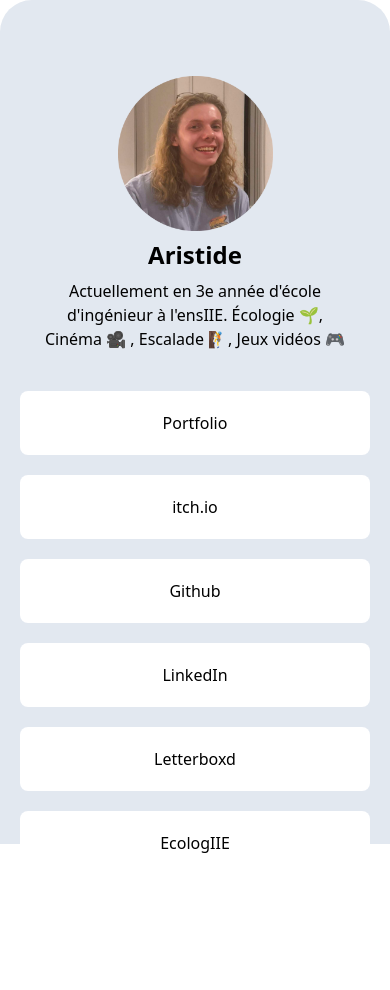
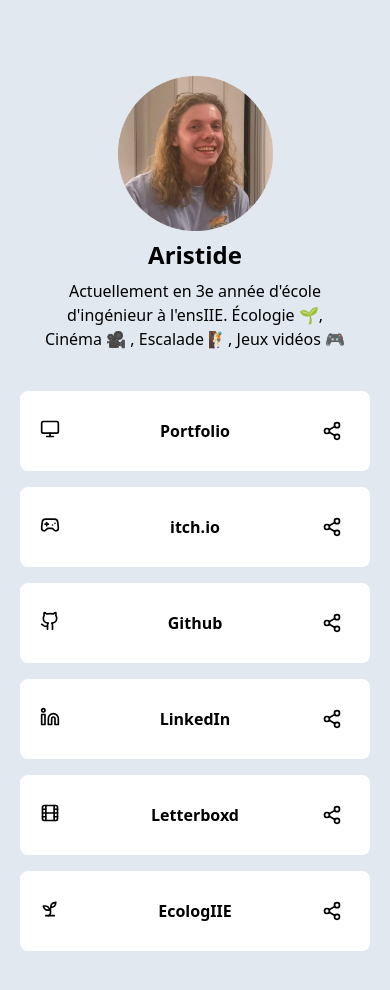
Before and after one commit to AristideExe/aristide-proriol-v2, a React (Vite) app: page /links in a window 390 px wide. Shown: the top 990 px of the page. Before the commit the page ends 875 px from the top, so only its background shows below. Built offline with nearby package versions, Linux system fonts and the light colour scheme.

Commit message:
feat: add share button on links

```diff
--- a/package.json
+++ b/package.json
@@ -21,6 +21,7 @@
     "@tanstack/react-router-devtools": "1.167.2",
     "react": "^19.2.0",
     "react-dom": "^19.2.0",
+    "react-toastify": "^11.2.0",
     "tailwindcss": "^4.1.18"
   },
   "devDependencies": {
--- /dev/null
+++ b/src/components/Icons/Icon.tsx
@@ -0,0 +1,95 @@
+import type {ReactNode, SVGProps} from "react";
+
+const icons = {
+    link: (
+        <>
+            <path d="M10 13a5 5 0 0 0 7.54.54l3-3a5 5 0 0 0-7.07-7.07l-1.72 1.71" />
+            <path d="M14 11a5 5 0 0 0-7.54-.54l-3 3a5 5 0 0 0 7.07 7.07l1.71-1.71" />
+        </>
+    ),
+    computer: (
+        <>
+            <rect x="2" y="3" width="20" height="14" rx="2" />
+            <path d="M8 21h8" />
+            <path d="M12 17v4" />
+        </>
+    ),
+    gamepad: (
+        <>
+            <path d="M6 11h4" />
+            <path d="M8 9v4" />
+            <path d="M15 12h.01" />
+            <path d="M18 10h.01" />
+            <path d="M17.32 5H6.68a4 4 0 0 0-3.978 3.59c-.006.052-.01.101-.017.152C2.604 9.416 2 14.456 2 16a3 3 0 0 0 3 3c1 0 1.5-.5 2-1l1.414-1.414A2 2 0 0 1 9.828 16h4.344a2 2 0 0 1 1.414.586L17 18c.5.5 1 1 2 1a3 3 0 0 0 3-3c0-1.545-.604-6.584-.685-7.258-.007-.05-.011-.1-.017-.151A4 4 0 0 0 17.32 5z" />
+        </>
+    ),
+    github: (
+        <>
+            <path d="M15 22v-4a4.8 4.8 0 0 0-1-3.5c3 0 6-2 6-5.5.08-1.25-.27-2.48-1-3.5.28-1.15.28-2.35 0-3.5 0 0-1 0-3 1.5-2.64-.5-5.36-.5-8 0C6 2 5 2 5 2c-.3 1.15-.3 2.35 0 3.5A5.403 5.403 0 0 0 4 9c0 3.5 3 5.5 6 5.5-.39.49-.68 1.05-.85 1.65-.17.6-.22 1.23-.15 1.85v4" />
+            <path d="M9 18c-4.51 2-5-2-7-2" />
+        </>
+    ),
+    linkedin: (
+        <>
+            <path d="M16 8a6 6 0 0 1 6 6v7h-4v-7a2 2 0 0 0-2-2 2 2 0 0 0-2 2v7h-4v-7a6 6 0 0 1 6-6z" />
+            <rect x="2" y="9" width="4" height="12" />
+            <circle cx="4" cy="4" r="2" />
+        </>
+    ),
+    film: (
+        <>
+            <rect x="3" y="3" width="18" height="18" rx="2" />
+            <path d="M7 3v18" />
+            <path d="M17 3v18" />
+            <path d="M3 12h18" />
+            <path d="M3 7.5h4" />
+            <path d="M3 16.5h4" />
+            <path d="M17 7.5h4" />
+            <path d="M17 16.5h4" />
+        </>
+    ),
+    plant: (
+        <>
+            <path d="M7 20h10" />
+            <path d="M10 20c5.5-2.5.8-6.4 3-10" />
+            <path d="M9.5 9.4c1.1.8 1.8 2.2 2.3 3.7-2 .4-3.5.4-4.8-.3-1.2-.6-2.3-1.9-3-4.2 2.8-.5 4.4 0 5.5.8z" />
+            <path d="M14.1 6a7 7 0 0 0-1.1 4c1.9-.1 3.3-.6 4.3-1.4 1-1 1.6-2.3 1.7-4.6-2.7.1-4 1-4.9 2z" />
+        </>
+    ),
+    share: (
+        <>
+            <circle cx="18" cy="5" r="3" />
+            <circle cx="6" cy="12" r="3" />
+            <circle cx="18" cy="19" r="3" />
+            <path d="m8.59 13.51 6.83 3.98" />
+            <path d="m15.41 6.51-6.82 3.98" />
+        </>
+    ),
+} satisfies Record<string, ReactNode>;
+
+export type IconName = keyof typeof icons;
+
+type IconProps = SVGProps<SVGSVGElement> & {
+    name: IconName;
+};
+
+export function Icon({name, ...props}: IconProps) {
+    return (
+        <svg
+            xmlns="http://www.w3.org/2000/svg"
+            viewBox="0 0 24 24"
+            width="1em"
+            height="1em"
+            fill="none"
+            stroke="currentColor"
+            strokeWidth={2}
+            strokeLinecap="round"
+            strokeLinejoin="round"
+            aria-hidden="true"
+            focusable="false"
+            {...props}
+        >
+            {icons[name]}
+        </svg>
+    );
+}
--- a/src/components/Icons/LinkIcon.tsx
+++ /dev/null
@@ -1,23 +0,0 @@
-import type {SVGProps} from "react";
-
-export function LinkIcon(props: SVGProps<SVGSVGElement>) {
-    return (
-        <svg
-            xmlns="http://www.w3.org/2000/svg"
-            viewBox="0 0 24 24"
-            width="1em"
-            height="1em"
-            fill="none"
-            stroke="currentColor"
-            strokeWidth={2}
-            strokeLinecap="round"
-            strokeLinejoin="round"
-            aria-hidden="true"
-            focusable="false"
-            {...props}
-        >
-            <path d="M10 13a5 5 0 0 0 7.54.54l3-3a5 5 0 0 0-7.07-7.07l-1.72 1.71" />
-            <path d="M14 11a5 5 0 0 0-7.54-.54l-3 3a5 5 0 0 0 7.07 7.07l1.71-1.71" />
-        </svg>
-    );
-}
--- a/src/components/Links/ExternalLink.tsx
+++ b/src/components/Links/ExternalLink.tsx
@@ -2,7 +2,7 @@ import * as React from "react";
 
 export function ExternalLink({children} : {children: React.ReactNode}){
     return (
-        <div className="bg-white text-center p-5 hover:bg-slate-400 transition-all duration-300 rounded-lg">
+        <div className="relative flex items-center justify-center bg-white text-center px-5 hover:bg-slate-300 transition-all duration-300 rounded-lg font-bold">
             {children}
         </div>
     )
--- /dev/null
+++ b/src/components/Share/Share.tsx
@@ -0,0 +1,16 @@
+import {Icon} from "#/components/Icons/Icon.tsx";
+import {toast} from "react-toastify";
+
+export function Share({link} : {link: string}){
+    return (
+        <button
+            className="absolute right-5 shrink-0 text-xl hover:bg-slate-400 p-2 rounded-full cursor-pointer transition-all duration-300"
+            onClick={() => {
+                toast("Copied link to " + link);
+                navigator.clipboard.writeText(link);
+            }}
+        >
+            <Icon name="share" />
+        </button>
+    )
+}
--- a/src/components/Titles/LinkToProject.tsx
+++ b/src/components/Titles/LinkToProject.tsx
@@ -1,4 +1,4 @@
-import {LinkIcon} from "#/components/Icons/LinkIcon.tsx";
+import {Icon} from "#/components/Icons/Icon.tsx";
 
 export function LinkToProject({link} : {link: string}) {
     return <a
@@ -7,7 +7,7 @@ export function LinkToProject({link} : {link: string}) {
         rel="noopener noreferrer"
         className="inline-flex items-center gap-1 text-sm bg-(--color-primary) w-fit text-(--background-color) hover:underline p-1"
     >
-        <LinkIcon className="shrink-0" />
+        <Icon name="link" className="shrink-0" />
         Link to project
     </a>
 }
--- a/src/routes/__root.tsx
+++ b/src/routes/__root.tsx
@@ -1,12 +1,23 @@
 import { Outlet, createRootRoute, } from '@tanstack/react-router'
-import {Header} from "#/components/Header/Header.tsx";
-import {Footer} from "#/components/Footer/Footer.tsx";
 import '../styles.css'
+import {ToastContainer} from "react-toastify";
 
 export const Route = createRootRoute({
   component: RootComponent,
 })
 
 function RootComponent() {
-  return <Outlet />
+  return (
+      <>
+        <Outlet />
+        <ToastContainer
+            position="top-right"
+            autoClose={5000}
+            hideProgressBar
+            newestOnTop
+            closeOnClick
+            theme="light"
+        />
+      </>
+  )
 }
--- a/src/routes/links/route.tsx
+++ b/src/routes/links/route.tsx
@@ -1,6 +1,8 @@
 import {createFileRoute, Link} from '@tanstack/react-router'
 import {ExternalLink} from "#/components/Links/ExternalLink.tsx";
 import Profile from '#/images/Profile.png';
+import {Icon} from "#/components/Icons/Icon.tsx";
+import {Share} from "#/components/Share/Share.tsx";
 
 export const Route = createFileRoute('/links')({
   component: LinksComponent,
@@ -8,43 +10,57 @@ export const Route = createFileRoute('/links')({
 
 function LinksComponent() {
   return (
-      <div className="md:w-1/3 bg-slate-200 h-screen m-auto md:mt-10 flex flex-col align-items-center md:p-16 px-5 py-14 rounded-t-4xl gap-5">
-        <div className="p-5 flex flex-col justify-center items-center text-center gap-2">
-            <img src={Profile} className="md:w-1/3 w-1/2"/>
-            <h1 className="text-2xl font-bold">Aristide</h1>
-            <p>Actuellement en 3e année d'école d'ingénieur à l'ensIIE. Écologie 🌱, Cinéma 🎥 , Escalade 🧗, Jeux vidéos 🎮</p>
-        </div>
-          <div className="flex flex-col gap-5">
-              <Link to={"/"} target="_blank">
+      <div className="bg-gray-500 md:pt-10">
+          <div className="md:w-1/3 min-h-screen bg-slate-200 mx-auto flex flex-col align-items-center px-5 py-14 md:rounded-t-4xl gap-5 shadow">
+              <div className="p-5 flex flex-col justify-center items-center text-center gap-2">
+                  <img src={Profile} className="md:w-1/3 w-1/2"/>
+                  <h1 className="text-2xl font-bold">Aristide</h1>
+                  <p>Actuellement en 3e année d'école d'ingénieur à l'ensIIE. Écologie 🌱, Cinéma 🎥 , Escalade 🧗, Jeux vidéos 🎮</p>
+              </div>
+              <div className="flex flex-col gap-4">
                   <ExternalLink>
-                      <p>Portfolio</p>
+                      <Link to={"/"} target="_blank" className="w-full h-full py-7">
+                          <Icon name="computer" className="absolute left-5 shrink-0 text-xl" />
+                          <p>Portfolio</p>
+                      </Link>
+                      <Share link="https://aristideproriol.com" />
                   </ExternalLink>
-              </Link>
-              <a href="https://aristideexe.itch.io/" target="_blank">
                   <ExternalLink>
-                      <p>itch.io</p>
+                      <a href="https://aristideexe.itch.io/" target="_blank" className="w-full h-full py-7">
+                          <Icon name="gamepad" className="absolute left-5 shrink-0 text-xl" />
+                          <p>itch.io</p>
+                      </a>
+                      <Share link="https://aristideexe.itch.io/" />
                   </ExternalLink>
-              </a>
-              <a href="https://github.com/AristideExe/" target="_blank">
                   <ExternalLink>
-                      <p>Github</p>
+                      <a href="https://github.com/AristideExe/" target="_blank" className="w-full h-full py-7">
+                          <Icon name="github" className="absolute left-5 shrink-0 text-xl" />
+                          <p>Github</p>
+                      </a>
+                      <Share link="https://github.com/AristideExe/" />
                   </ExternalLink>
-              </a>
-              <a href="https://linkedin.com/in/aristide-proriol" target="_blank">
                   <ExternalLink>
-                      <p>LinkedIn</p>
+                      <a href="https://linkedin.com/in/aristide-proriol" target="_blank" className="w-full h-full py-7">
+                          <Icon name="linkedin" className="absolute left-5 shrink-0 text-xl" />
+                          <p>LinkedIn</p>
+                      </a>
+                      <Share link="https://linkedin.com/in/aristide-proriol" />
                   </ExternalLink>
-              </a>
-              <a href="https://letterboxd.com/AristideExe/" target="_blank">
                   <ExternalLink>
-                      <p>Letterboxd</p>
+                      <a href="https://letterboxd.com/AristideExe/" target="_blank" className="w-full h-full py-7">
+                          <Icon name="film" className="absolute left-5 shrink-0 text-xl" />
+                          <p>Letterboxd</p>
+                      </a>
+                      <Share link="https://letterboxd.com/AristideExe/" />
                   </ExternalLink>
-              </a>
-              <a href="https://ecologiie.iiens.net/" target="_blank">
                   <ExternalLink>
-                      <p>EcologIIE</p>
+                      <a href="https://ecologiie.iiens.net/" target="_blank" className="w-full h-full py-7">
+                          <Icon name="plant" className="absolute left-5 shrink-0 text-xl" />
+                          <p>EcologIIE</p>
+                      </a>
+                      <Share link="https://ecologiie.iiens.net/" />
                   </ExternalLink>
-              </a>
+              </div>
           </div>
       </div>
   )
```
Also changed, not shown: 1 other file (tests, documents, lock files or other folders).
